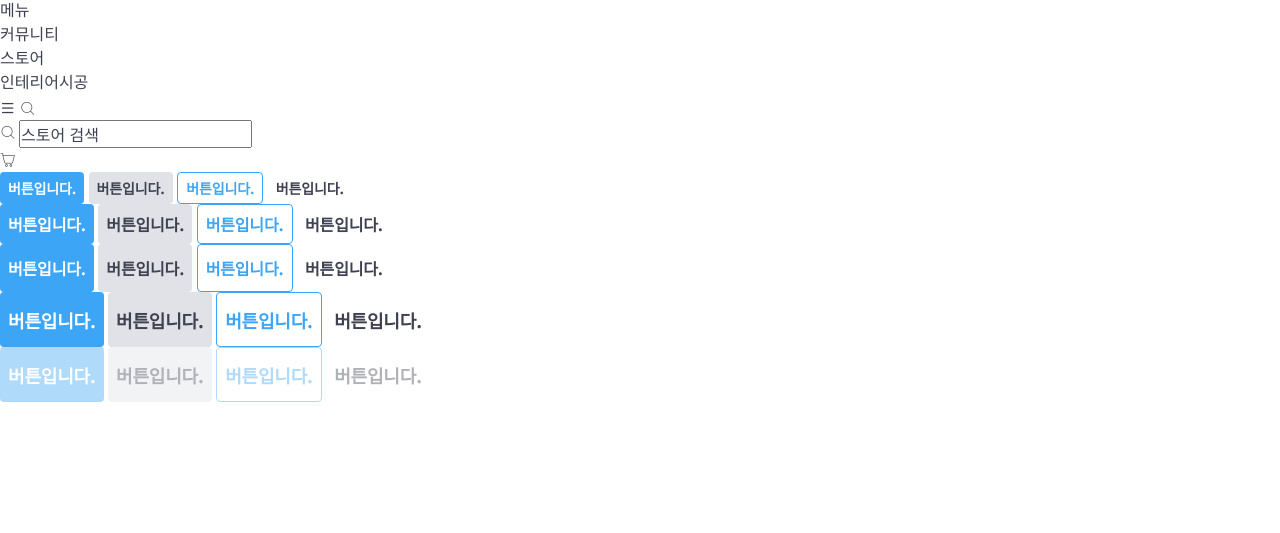
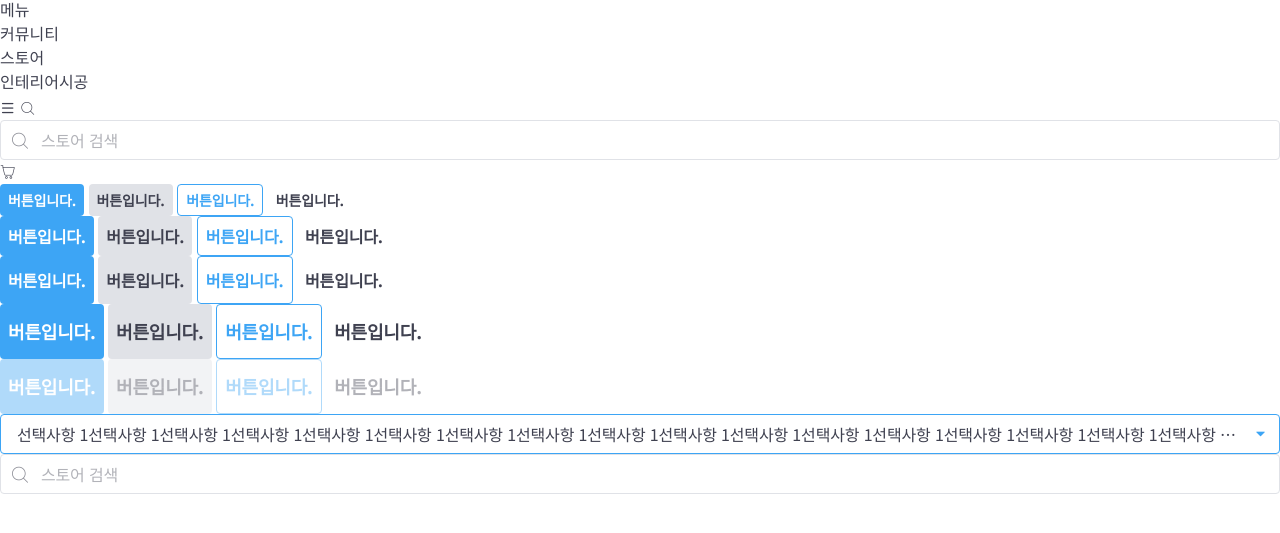
Before and after one commit to younhoso/UI-development, a website: page index.html in a window 1280 px wide. Shown: the part 41-574 px from the top of the page. Drawn offline with nearby package versions, Linux system fonts and the light colour scheme; files that its build step writes are made by us from their sources; files whose address does not match are found by name.

Commit message:
Implement common form components: select,input

```diff
--- a/index.html
+++ b/index.html
@@ -78,5 +78,27 @@
       <button type="button" class="btn-outlined btn-55" disabled>버튼입니다.</button>
       <button type="button" class="btn-ghost btn-55" disabled>버튼입니다.</button>
     </div>
+
+    <div>
+      <div class="select-group is-active">
+        <select class="form-select">
+          <option value="1">선택사항 1선택사항 1선택사항 1선택사항 1선택사항 1선택사항 1선택사항 1선택사항 1선택사항 1선택사항 1선택사항 1선택사항 1선택사항 1선택사항 1선택사항 1선택사항 1선택사항 1선택사항 1선택사항 1선택사항 1선택사항 1선택사항 1선택사항 1선택사항 1선택사항 1선택사항 1선택사항 1선택사항 1선택사항 1선택사항 1선택사항 1선택사항 1선택사항 1선택사항 1선택사항 1s</option>
+          <option value="2">선택사항 2</option>
+          <option value="3">선택사항 3</option>
+          <option value="4">선택사항 4</option>
+          <option value="5">선택사항 5</option>
+        </select>
+        <i class="ic-caret" aria-hidden></i>
+      </div>
+    </div>
+
+    <div>
+      <div class="input-group is-active">
+        <i class="ic-search" aria-hidden></i>
+        <input class="form-input" type="text" placeholder="스토어 검색">
+      </div>
+    </div>
+
+
   </body>
 </html>
--- a/src/styles/index.scss
+++ b/src/styles/index.scss
@@ -16,5 +16,6 @@
 @import "./modules/starRatings";
 @import "./modules/prices";
 @import "./modules/buttons";
+@import "./modules/forms";
 
 @import "./layouts/grids";
--- /dev/null
+++ b/src/styles/modules/_forms.scss
@@ -0,0 +1,75 @@
+%form-base {
+  //공통 스타일 선언
+  @include textStyle(16, $gray-3f);
+  width: 100%;
+  display: block;
+  height: 40px;
+  padding: 0 16px;
+  background-color: $white;
+  border: 1px solid $gray-e0;
+  border-radius: 4px;
+  transition: background-color 200ms ease-in-out;
+  appearance: none;
+
+  &::placeholder {
+    color: $gray-b2;
+  }
+
+  &:not(:disabled):hover {
+    background-color: $gray-f7;
+  }
+
+  &:disabled {
+    cursor: not-allowed;
+    opacity: 0.4;
+  }
+};
+
+.form-select,
+.form-input {
+  @extend %form-base
+};
+
+
+// NOTE: Select
+.select-group {
+  position: relative;
+
+
+  &.is-active {
+    .form-select {
+      border-color: $blue;
+    }
+    .ic-caret {
+      color: $blue;
+    }
+  }
+  .form-select {
+    padding-right: 40px;
+    text-overflow: ellipsis;
+  }
+
+  .ic-caret{
+    @include pos-center-y;
+    right: 8px;
+    font-size: 24px;
+    color: $gray-b2;
+    pointer-events: none;
+  }
+};
+
+// NOTE: Input
+.input-group {
+  position: relative;
+
+  .ic-search {
+    @include pos-center-y;
+    left: 10px;
+    font-size: 20px;
+    color: $gray-8c;
+  }
+  .form-input {
+    padding-left: 40px;
+    padding-right: 16px;
+  }
+}
```
